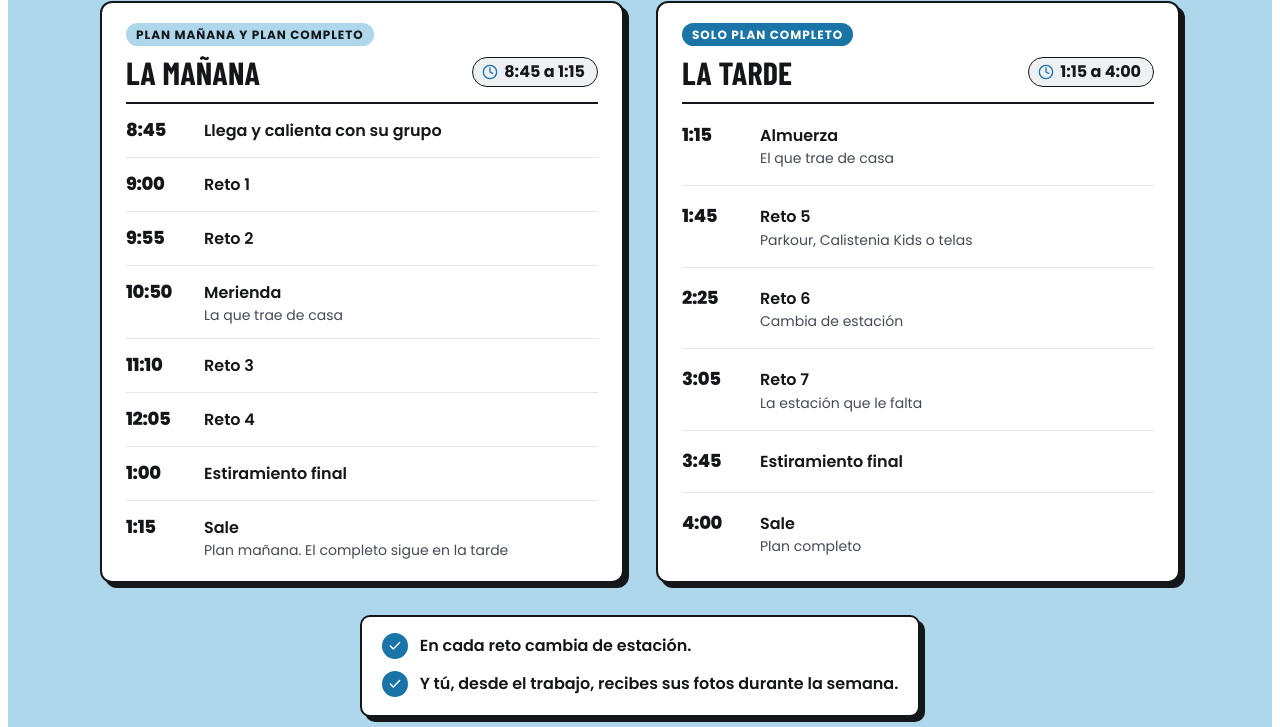
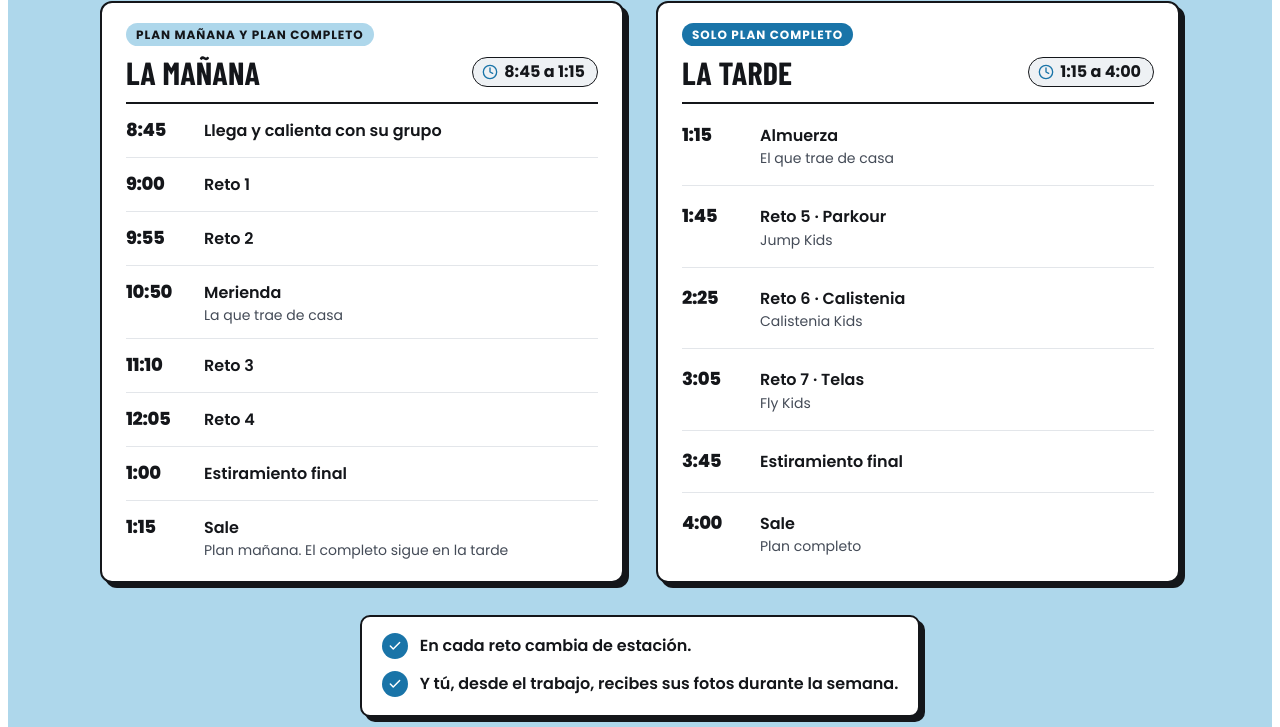
Before and after one commit to actiogrowth/landingveranito2027, a plain HTML site: page elementor/index.html in a window 1280 px wide. Shown: the part 5826-6553 px from the top of the page. Drawn offline with nearby package versions, Linux system fonts and the light colour scheme; no server answers; a web font is replaced by a local one.

Commit message:
Elementor: estacion de cada reto en la tarde
Co-Authored-By: Claude Opus 5.5 <noreply@anthropic.com>

```diff
--- a/elementor/index.html
+++ b/elementor/index.html
@@ -1162,9 +1162,9 @@ html, body { overflow-x: hidden; }
           <h3><span class="day-tag is-pm">Solo plan completo</span><span class="day-ttl">La tarde <span class="day-hora"><svg width="16" height="16" aria-hidden="true"><use href="#vi-clock"/></svg>1:15 a 4:00</span></span></h3>
           <ol class="timeline">
             <li><time>1:15</time><div><b>Almuerza</b><small>El que trae de casa</small></div></li>
-            <li><time>1:45</time><div><b>Reto 5</b><small>Parkour, Calistenia Kids o telas</small></div></li>
-            <li><time>2:25</time><div><b>Reto 6</b><small>Cambia de estación</small></div></li>
-            <li><time>3:05</time><div><b>Reto 7</b><small>La estación que le falta</small></div></li>
+            <li><time>1:45</time><div><b>Reto 5 · Parkour</b><small>Jump Kids</small></div></li>
+            <li><time>2:25</time><div><b>Reto 6 · Calistenia</b><small>Calistenia Kids</small></div></li>
+            <li><time>3:05</time><div><b>Reto 7 · Telas</b><small>Fly Kids</small></div></li>
             <li><time>3:45</time><div><b>Estiramiento final</b></div></li>
             <li><time>4:00</time><div><b>Sale</b><small>Plan completo</small></div></li>
           </ol>
```
